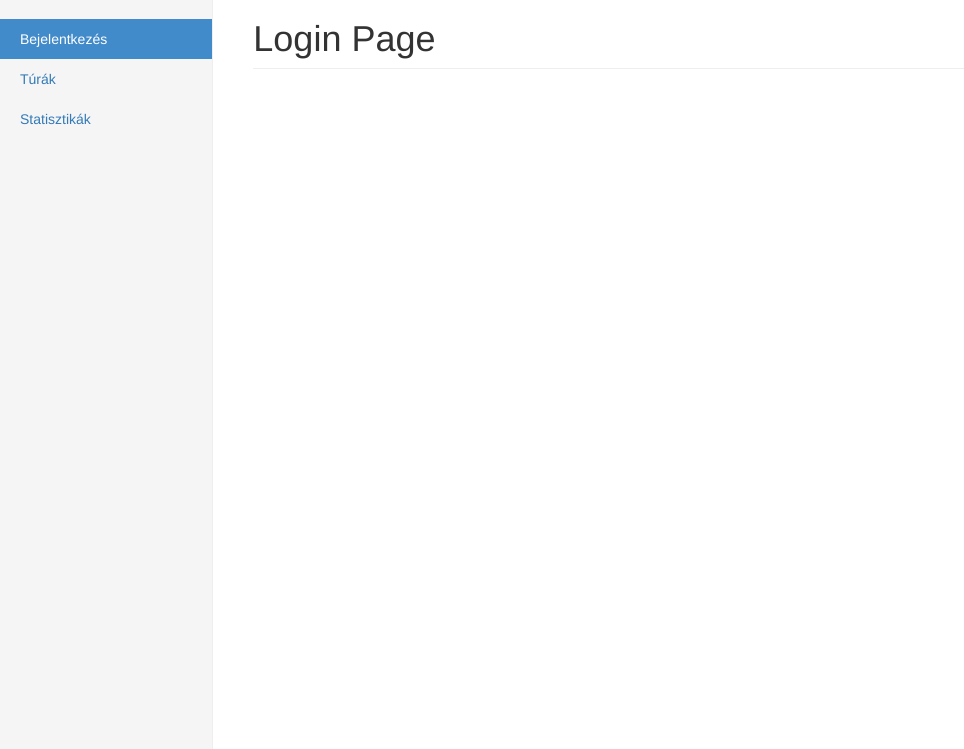
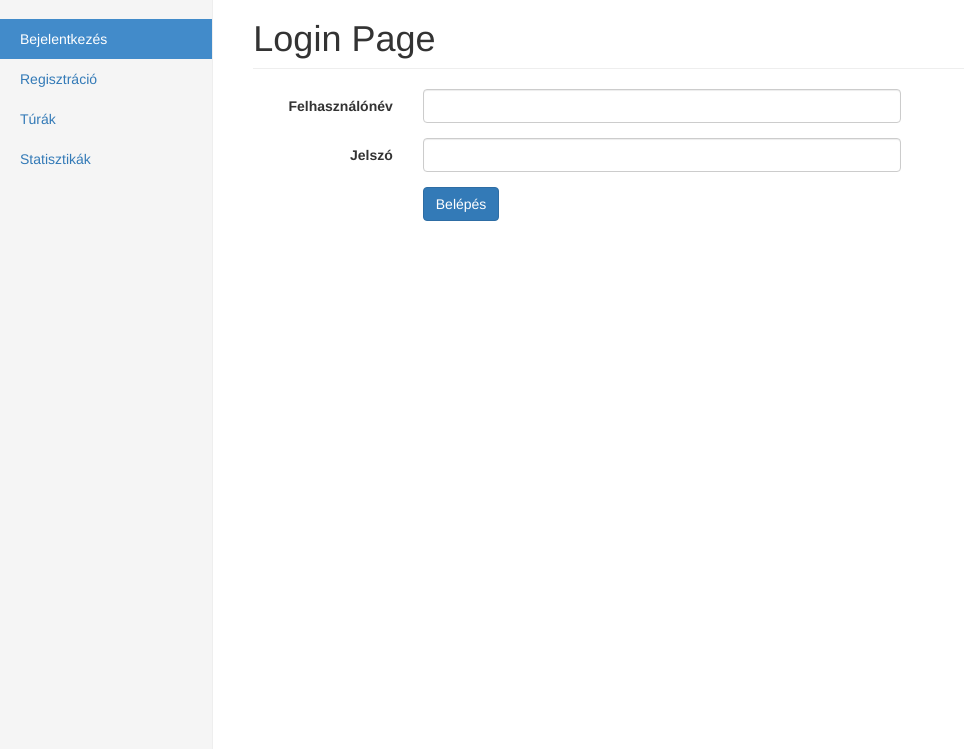
Before and after one commit to AhsonSn/TouristGuide, a Flask app: page /login in a window 1280 px wide. Shown: the part 51-800 px from the top of the page, without its empty margins (0-964 px from the left). Run offline with Flask 2, Linux system fonts and the light colour scheme; some libraries are stand-ins or nearby versions.

Commit message:
Added simple login and register pages, modularized user related stuff

```diff
--- a/app/__init__.py
+++ b/app/__init__.py
@@ -1,6 +1,8 @@
 from flask import Flask
 
 from app.basic.views import basic
+from app.users.views import users
 
 app = Flask(__name__)
 app.register_blueprint(basic)
+app.register_blueprint(users)
--- a/app/basic/models.py
+++ b/app/basic/models.py
@@ -1,5 +1,6 @@
 sidebar_items = [
     ('/login', 'login', 'Bejelentkezés'),
+    ('/register', 'register', 'Regisztráció'),
     ('/tours', 'tours', 'Túrák'),
     ('/statistics', 'statistics', 'Statisztikák')
 ]
--- a/app/basic/views.py
+++ b/app/basic/views.py
@@ -10,11 +10,6 @@ def home():
     return render_template('home.html', sidebar_items=sidebar_items)
 
 
-@basic.route('/login')
-def login():
-    return render_template('login.html', sidebar_items=sidebar_items)
-
-
 @basic.route('/tours')
 def tours():
     return render_template('tours.html', sidebar_items=sidebar_items)
--- a/app/templates/login.html
+++ b/app/templates/login.html
@@ -3,4 +3,25 @@
 {% block title %}Title of Login Page{% endblock %}
 {% block content %}
           <h1 class="page-header">Login Page</h1>
+
+          <form class="form-horizontal" method="POST">
+            <div class="form-group">
+              {{ nameform.name.label(class="col-sm-2 control-label") }}
+              <div class="col-sm-10 col-md-6">
+                {{ nameform.name(class="form-control") }}
+              </div>
+            </div>
+            <div class="form-group">
+
+            {{ nameform.pwd.label(class="col-sm-2 control-label") }}
+              <div class="col-sm-10 col-md-6">
+                {{ nameform.pwd(class="form-control") }}
+              </div>
+            </div>
+            <div class="form-group">
+              <div class="col-sm-offset-2 col-sm-10">
+                {{ nameform.submit(class="btn btn-primary") }}
+              </div>
+            </div>
+          </form>
 {% endblock %}
--- /dev/null
+++ b/app/users/forms.py
@@ -0,0 +1,17 @@
+from wtforms import Form
+from wtforms import StringField, SubmitField, PasswordField
+from wtforms.validators import DataRequired, EqualTo, Email
+
+
+class LoginForm(Form):
+    name = StringField('Felhasználónév', validators=[DataRequired()])
+    pwd = PasswordField('Jelszó', validators=[DataRequired()])
+    submit = SubmitField('Belépés')
+
+
+class RegisterForm(Form):
+    name = StringField('Felhasználónév', validators=[DataRequired()])
+    email = StringField('E-mail cím', validators=[DataRequired(), Email()])
+    pwd = PasswordField('Jelszó', validators=[DataRequired()])
+    pwdRepeat = PasswordField('Jelszó újra', validators=[EqualTo(pwd)])
+    submit = SubmitField('Regisztráció')
--- /dev/null
+++ b/app/users/views.py
@@ -0,0 +1,18 @@
+from flask import Blueprint, render_template
+
+from app.basic.models import sidebar_items
+from app.users.forms import LoginForm, RegisterForm
+
+users = Blueprint('users', __name__)
+
+
+@users.route('/login')
+def login():
+    nameform = LoginForm()
+    return render_template('login.html', nameform=nameform, sidebar_items=sidebar_items)
+
+
+@users.route('/register')
+def register():
+    register_form = RegisterForm()
+    return render_template('register.html', register_form=register_form, sidebar_items=sidebar_items)
```
Also changed, not shown: app/templates/register.html (added, +38 -0 lines), app/users/__init__.py (added).
